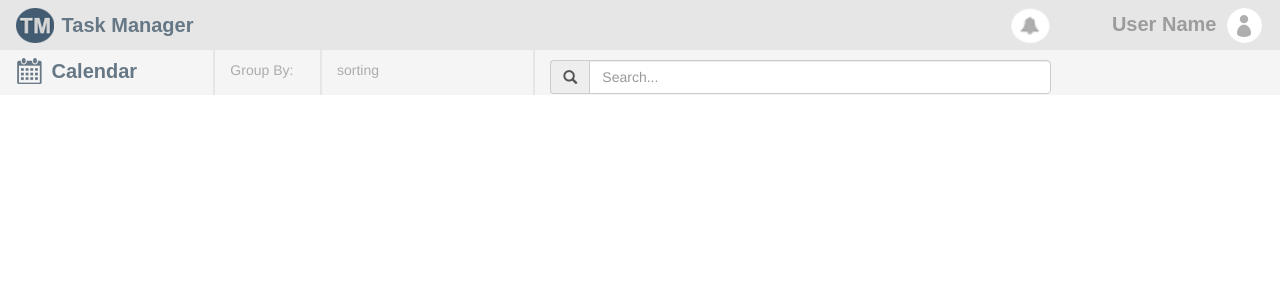
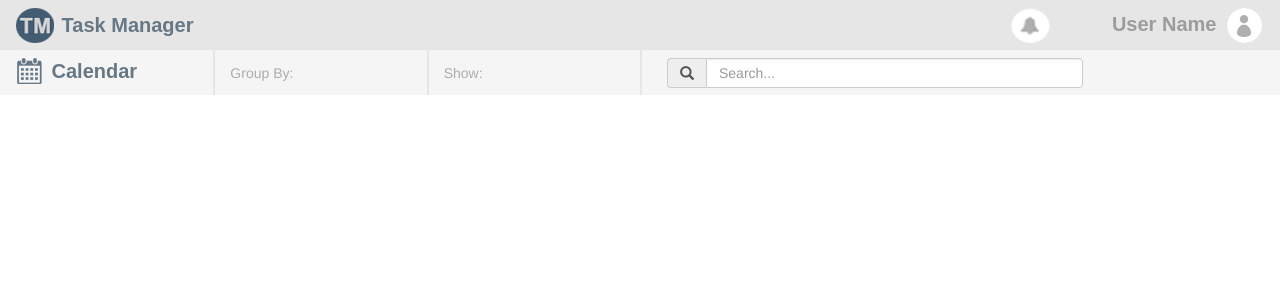
Before and after one commit to itai257/Web-Project, an Angular app in the folder Task-Manager/: page / in a window 1280 px wide. Shown: the top 300 px of the page. Built offline with nearby package versions, Linux system fonts and the light colour scheme.

Commit message:
added component, style arrange

```diff
--- a/Task-Manager/src/app/app.component.css
+++ b/Task-Manager/src/app/app.component.css
@@ -18,14 +18,21 @@
     padding-top: 5px;
 }
 .border-left-tile{
+    display: table;
     border-left: 2px solid #e6e6e6;
+
     height: 45px;
-    padding-top: 10px;
     color: #acacac;
+    display: flex;
+    align-items: center;
 
 }
 .search-in{
-    height: 40%;
+    padding-top: 5px;
     width:70%;
-    padding-bottom: 4px;
+    padding-bottom: 5px;
+    padding-left: 10px;
 }
+.search-bar{
+    height:30px;
+}
--- a/Task-Manager/src/app/app.component.html
+++ b/Task-Manager/src/app/app.component.html
@@ -21,13 +21,12 @@
 <div class="row" style="background-color: #f5f5f5">
   <div class="container-fluid">
     <div class="col-md-2 blue-title"><img src="../assets/calendar-icon.png"> Calendar</div>
-    <div class="col-md-1 border-left-tile">Group By:</div>
-    <div class="col-md-2 border-left-tile">sorting</div>
-    <div class="col-md-7 border-left-tile">
+    <div class="col-md-2 col-xs-6 border-left-tile">Group By:</div>
+    <div class="col-md-2 col-xs-6 border-left-tile">Show:</div>
+    <div class="col-md-6 col-xs-12 border-left-tile">
       <div class="input-group search-in">
-          <span class="input-group-addon "><span class="glyphicon glyphicon-search"></span></span>
-          <input type="text" class="form-control" placeholder="Search..." >
-
+          <span class="input-group-addon search-bar"><span class="glyphicon glyphicon-search" ></span></span>
+          <input type="text" class="form-control search-bar" placeholder="Search...">
         </div>
 
 
--- a/Task-Manager/src/app/app.module.ts
+++ b/Task-Manager/src/app/app.module.ts
@@ -3,11 +3,13 @@ import { NgModule } from '@angular/core';
 
 
 import { AppComponent } from './app.component';
+import { TasksPageComponent } from './tasks-page/tasks-page.component';
 
 
 @NgModule({
   declarations: [
-    AppComponent
+    AppComponent,
+    TasksPageComponent
   ],
   imports: [
     BrowserModule
--- /dev/null
+++ b/Task-Manager/src/app/tasks-page/tasks-page.component.html
@@ -0,0 +1,3 @@
+<p>
+  tasks-page works!
+</p>
--- /dev/null
+++ b/Task-Manager/src/app/tasks-page/tasks-page.component.ts
@@ -0,0 +1,15 @@
+import { Component, OnInit } from '@angular/core';
+
+@Component({
+  selector: 'app-tasks-page',
+  templateUrl: './tasks-page.component.html',
+  styleUrls: ['./tasks-page.component.css']
+})
+export class TasksPageComponent implements OnInit {
+
+  constructor() { }
+
+  ngOnInit() {
+  }
+
+}
```
Also changed, not shown: Task-Manager/src/app/tasks-page/tasks-page.component.css (added), 1 other file (tests, documents, lock files or other folders).
